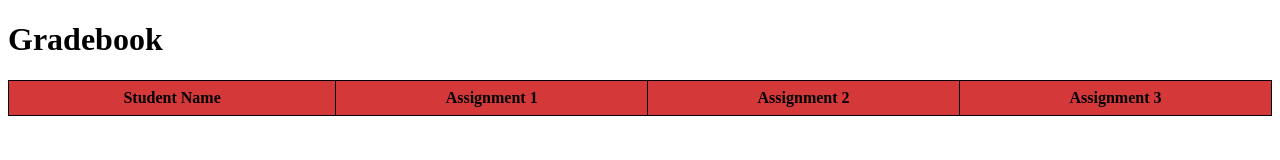
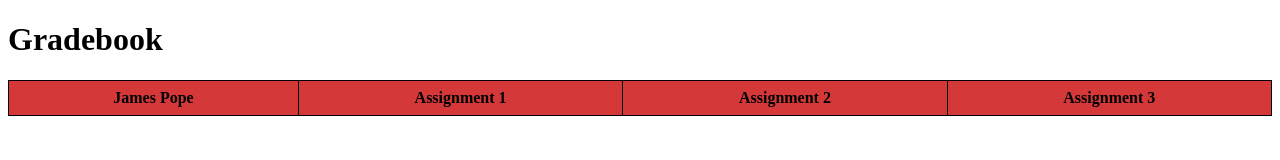
Before and after one commit to jamespope42/jamespope42.github.io, a plain HTML site: page POPE_gradebook.html in a window 1280 px wide. Drawn offline with Linux system fonts and the light colour scheme.

Commit message:
Update POPE_gradebook.html

```diff
--- a/POPE_gradebook.html
+++ b/POPE_gradebook.html
@@ -24,7 +24,7 @@
   <table>
     <thead>
       <tr>
-        <th>Student Name</th>
+        <th>James Pope</th>
         <th>Assignment 1</th>
         <th>Assignment 2</th>
         <th>Assignment 3</th>
```
